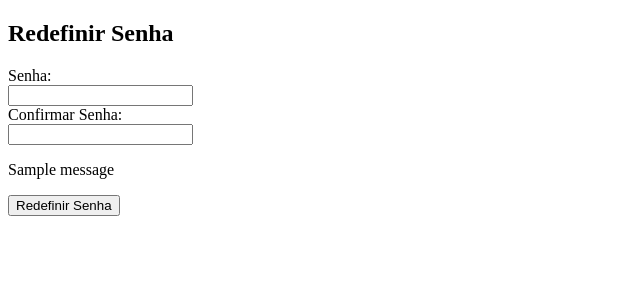
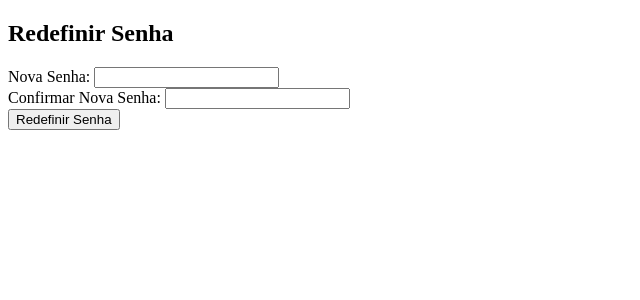
Before and after one commit to es20232/eqp5, a Django app: page /redefinir-senha/1/ in a window 1280 px wide. Shown: the top 300 px of the page, without its empty margins (0-640 px from the left). Run offline with Django 3.2, Linux system fonts and the light colour scheme; tables that the repository leaves empty hold one stand-in row (values such as "Sample post"); one stand-in notice (Sample message) is shown.

Commit message:
Atualização da Redefinição de Senha

```diff
--- a/codigos/app_autenticacao/templates/meu_app/login.html
+++ b/codigos/app_autenticacao/templates/meu_app/login.html
@@ -6,7 +6,6 @@
     <meta name="viewport" content="width=device-width, initial-scale=1.0">
     <title>Login</title>
     <link rel="stylesheet" type="text/css" href="{% static 'meu_app/styles_login.css' %}">
-    <!-- Adicione o link para o seu arquivo CSS personalizado -->
 </head>
 <body>
     <div class="login-container">
--- a/codigos/app_autenticacao/templates/password/email_enviado.html
+++ b/codigos/app_autenticacao/templates/password/email_enviado.html
@@ -1,3 +1,4 @@
+{% load static %}
 <!DOCTYPE html>
 <html lang="pt-br">
 <head>
--- a/codigos/app_autenticacao/templates/password/iniciar_redefinir_senha.html
+++ b/codigos/app_autenticacao/templates/password/iniciar_redefinir_senha.html
@@ -26,7 +26,7 @@
     {% endif %}
 
     {% if messages and messages|length == 1 and 'error' in messages.0.tags %}
-        <p style="color: red;">{{ messages.0 }}</p>
+        <p style="color: white;">{{ messages.0 }}</p>
     {% endif %}
 
 </body>
--- a/codigos/app_autenticacao/templates/password/redefinir_senha.html
+++ b/codigos/app_autenticacao/templates/password/redefinir_senha.html
@@ -10,21 +10,21 @@
     <form method="post" action="{% url 'redefinir_senha' token %}">
         {% csrf_token %}
         <div>
-            <label for="nova_senha">Senha:</label>
-            <div><input type="password" name="nova_senha" id="nova_senha" required></div>
+            <label for="nova_senha">Nova Senha:</label>
+            <input type="password" name="nova_senha" id="nova_senha" required>
         </div>
         <div>
-            <label for="confirmar_nova_senha">Confirmar Senha:</label>
-            <div><input type="password" name="confirmar_nova_senha" id="confirmar_nova_senha" required></div
+            <label for="confirmar_senha">Confirmar Nova Senha:</label>
+            <input type="password" name="confirmar_senha" id="confirmar_senha" required>
         </div>
+        <button type="submit">Redefinir Senha</button>
         {% if messages %}
-            <div>
-                {% for message in messages %}
-                    <p> {{ message }} </p>
-                {% endfor %}
-            </div>
-        {% endif %}
-        <button type="submit">Redefinir Senha</button>
+        <div>
+            {% for message in messages %}
+                <p style="color: white;">{{ message }}</p>
+            {% endfor %}
+        </div>
+    {% endif %}
     </form>
 </body>
 </html>
--- a/codigos/app_autenticacao/templates/password/senha_alterada.html
+++ b/codigos/app_autenticacao/templates/password/senha_alterada.html
@@ -1,3 +1,4 @@
+{% load static %}
 <!DOCTYPE html>
 <html lang="pt-br">
     <head>
```
Also changed, not shown: codigos/app_autenticacao/templates/password/email_nao_enviado.html (deleted, +0 -12 lines), codigos/app_autenticacao/static/meu_app/styles_resetsenha.css (deleted).
